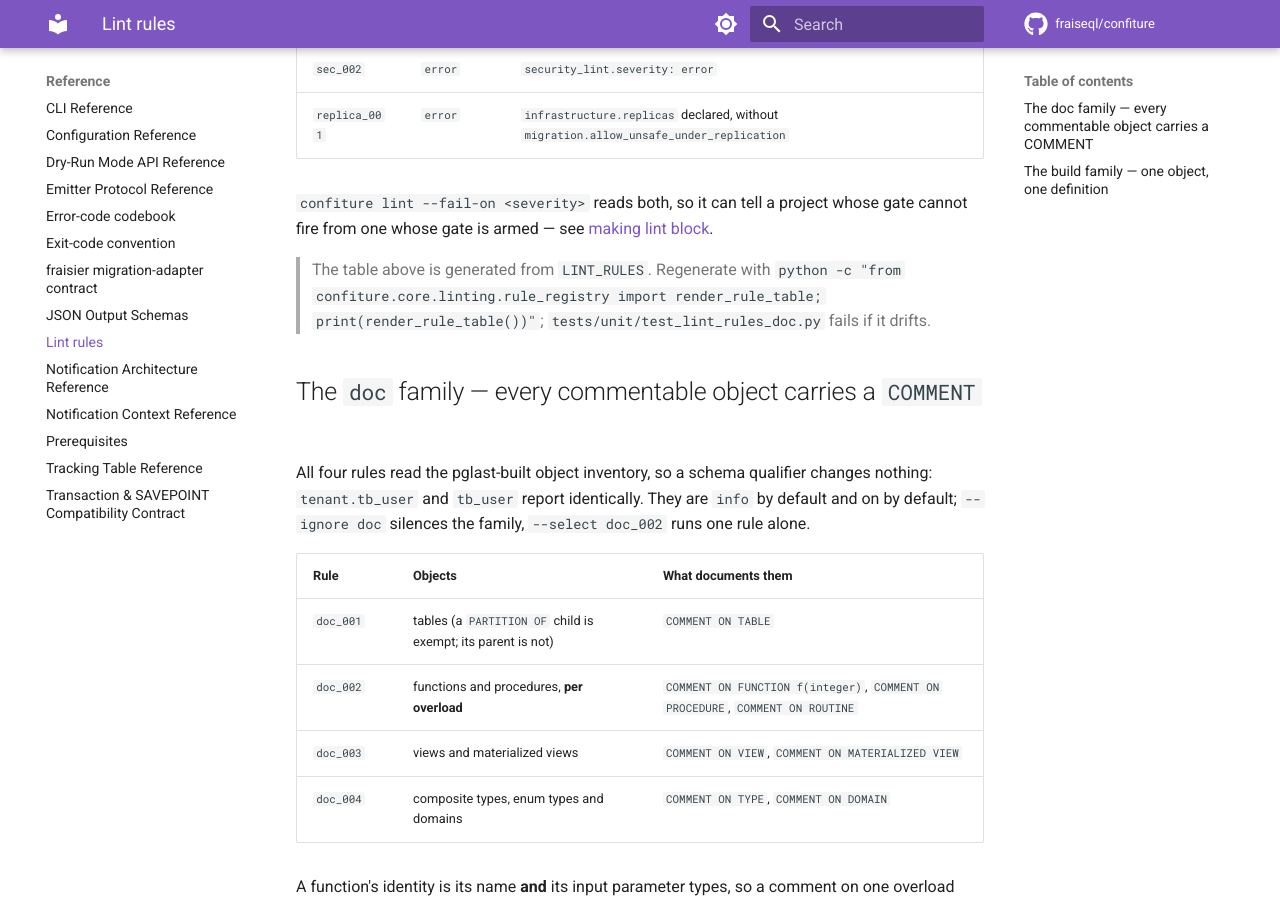
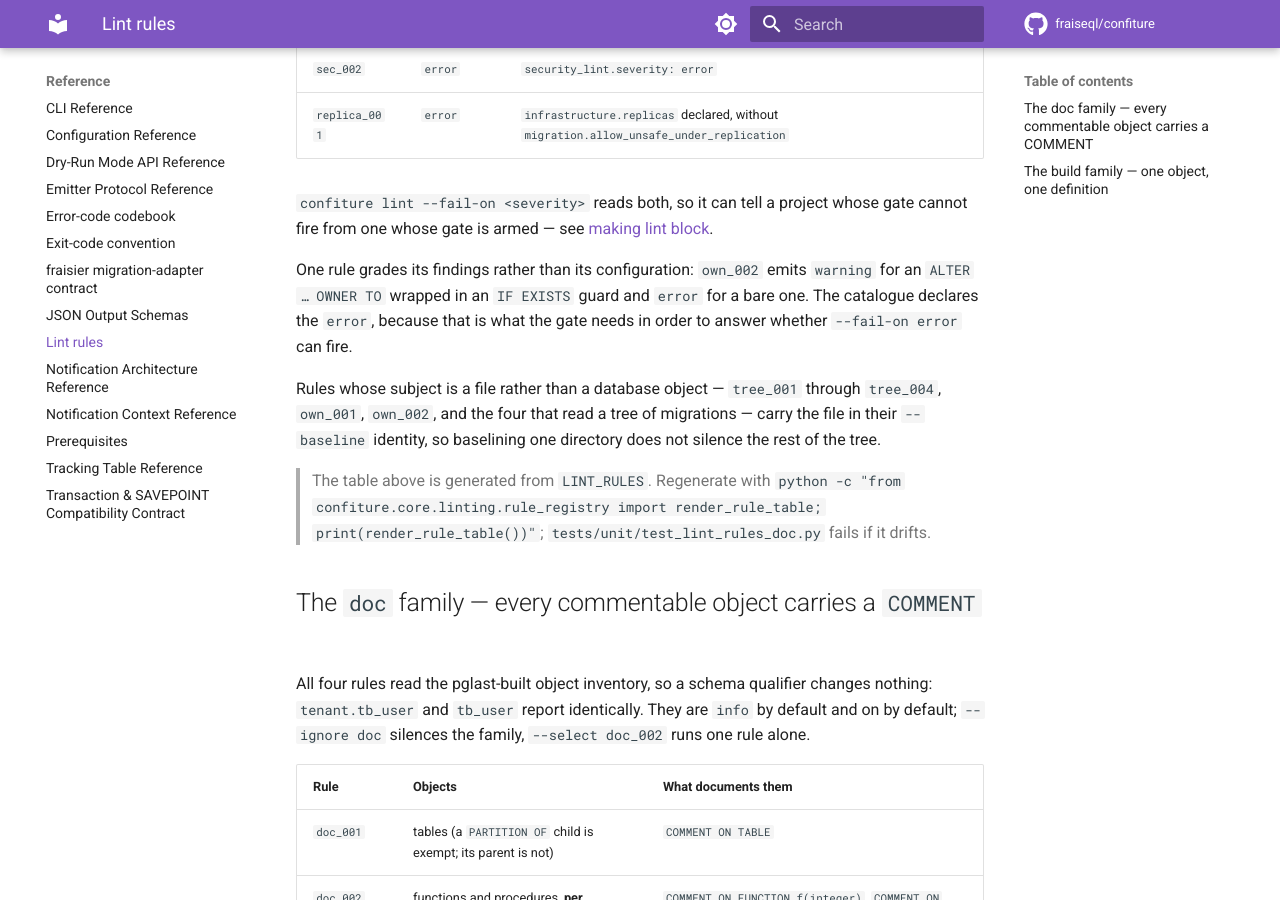
Before and after one commit to fraiseql/confiture, an MkDocs documentation site: the page built from docs/reference/lint-rules.md, in a window 1280 px wide and 900 px high, scrolled down 1819 px. Built offline with MkDocs 1.6.1 and Material for MkDocs 9.7.7, drawn with Linux system fonts in a browser that asks for light colours; comment, search, counter and statistics services are not loaded; the version menu is left out.

Commit message:
docs(lint): the rule reference states the two things the table cannot
## Changes
- `own_002` grades by the finding, not by configuration: the catalogue
  declares the `error` a bare `ALTER … OWNER TO` emits, because that is
  what the gate needs, and the reference states the guarded `warning`.
- Which rules carry the file in a `--baseline` identity, and why a tree
  rule must.

(The phase file's Status line records the five cycles, the re-verified
measurements and the seven deviations; `.phases/` is not tracked here.)

## Verification
✅ Tests pass (7878 unit, 596 integration + 21 skipped, 116 e2e + contract)
✅ Lints clean (ruff, ruff format, ty, budgets --check, five generators, mkdocs --strict)

Co-Authored-By: Claude Opus 5 <noreply@anthropic.com>
Claude-Session: https://claude.ai/code/session_016R3jK5NAEwxwjL1ccAqE9L

```diff
--- a/docs/reference/lint-rules.md
+++ b/docs/reference/lint-rules.md
@@ -45,6 +45,16 @@ severity they reach and what raises it (`escalates_to`, `escalated_by`):
 `confiture lint --fail-on <severity>` reads both, so it can tell a project whose
 gate cannot fire from one whose gate is armed — see
 [making lint block](cli.md#making-lint-block-fail-on).
+
+One rule grades its findings rather than its configuration: `own_002` emits
+`warning` for an `ALTER … OWNER TO` wrapped in an `IF EXISTS` guard and `error`
+for a bare one. The catalogue declares the `error`, because that is what the gate
+needs in order to answer whether `--fail-on error` can fire.
+
+Rules whose subject is a file rather than a database object — `tree_001` through
+`tree_004`, `own_001`, `own_002`, and the four that read a tree of migrations —
+carry the file in their `--baseline` identity, so baselining one directory does
+not silence the rest of the tree.
 
 > The table above is generated from `LINT_RULES`. Regenerate with
 > `python -c "from confiture.core.linting.rule_registry import render_rule_table;
```
